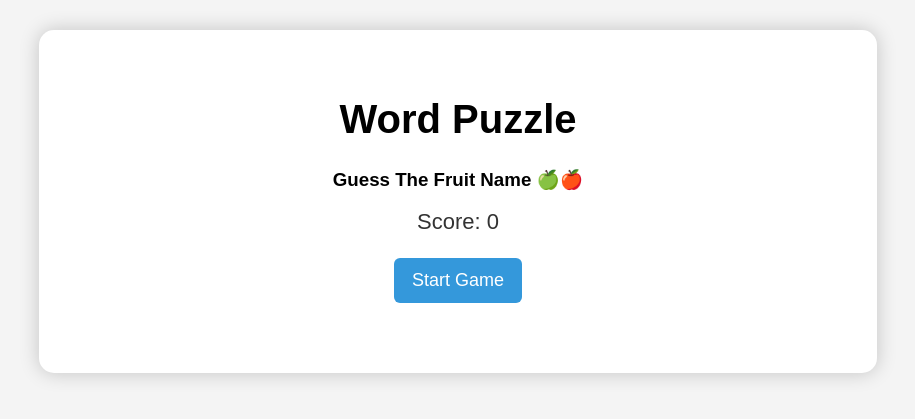
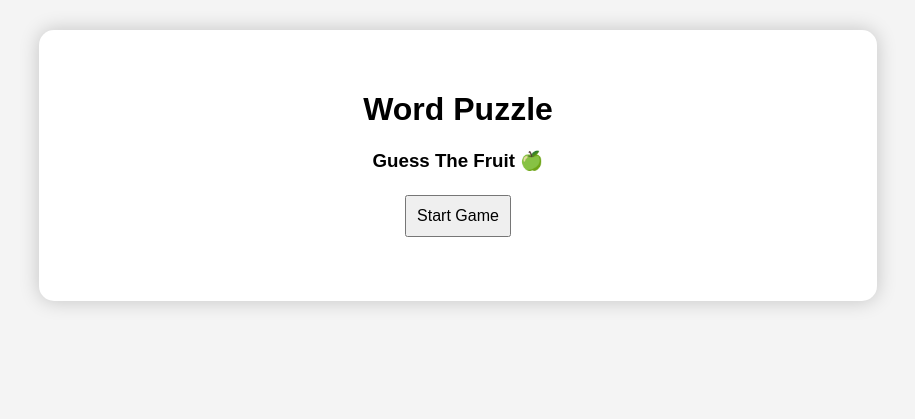
Before and after one commit to anandu112-ai/fruitgame, a Python web app: template templates/index.html in a window 1280 px wide. Shown: the top 419 px of the page, without its empty margins (182-1097 px from the left). Run offline with Jinja, Linux system fonts and the light colour scheme; the template is opened without the code that fills it, so the values that code supplies are empty.

Commit message:
Refactor HTML structure and styles for clarity

```diff
--- a/templates/index.html
+++ b/templates/index.html
@@ -2,17 +2,14 @@
 <html>
 
 <head>
-
-<title>Word Puzzle Game</title>
+<title>Word Puzzle</title>
 
 <style>
-
 body{
 font-family:Arial;
 text-align:center;
 background:#f4f4f4;
 margin-top:30px;
-transition:0.5s;
 }
 
 #box{
@@ -24,52 +21,24 @@ border-radius:15px;
 box-shadow:0 0 20px rgba(0,0,0,0.2);
 }
 
-h1{
-font-size:40px;
-}
-
 #word{
 font-size:40px;
 letter-spacing:12px;
-margin:25px;
+margin:20px;
 }
 
 button{
-padding:12px 18px;
-margin:5px;
-font-size:18px;
+padding:10px;
+margin:4px;
+font-size:16px;
 cursor:pointer;
-border:none;
-border-radius:6px;
-background:#3498db;
-color:white;
-}
-
-button:hover{
-background:#2980b9;
-}
-
-#keyboard{
-margin-top:25px;
-}
-
-#next{
-display:none;
-margin-top:20px;
-background:#2ecc71;
-}
-
-#score{
-font-size:22px;
-margin-top:10px;
-color:#333;
 }
 
 .win{
-animation: winflash 0.6s infinite alternate;
+animation: flash 0.5s infinite alternate;
 }
 
-@keyframes winflash{
+@keyframes flash{
 0%{background:#2ecc71;}
 50%{background:#f1c40f;}
 100%{background:#e74c3c;}
@@ -84,11 +53,7 @@ animation: winflash 0.6s infinite alternate;
 <div id="box">
 
 <h1>Word Puzzle</h1>
-<h3>Guess The Fruit Name 🍏🍎</h3>
-
-<div id="score">Score: 0</div>
-
-<br>
+<h3>Guess The Fruit 🍏</h3>
 
 <button onclick="startGame()">Start Game</button>
 
@@ -98,26 +63,24 @@ animation: winflash 0.6s infinite alternate;
 
 <div id="keyboard"></div>
 
-<button id="next" onclick="startGame()">Next Game</button>
-
 </div>
 
 <script>
 
-let score=0
+let secret_word=""
+let display=[]
+let chance=5
 
 function createKeyboard(){
 
-let keyboard=document.getElementById("keyboard")
-
-keyboard.innerHTML=""
+let k=document.getElementById("keyboard")
+k.innerHTML=""
 
 for(let i=65;i<=90;i++){
 
 let letter=String.fromCharCode(i)
 
 let btn=document.createElement("button")
-
 btn.innerText=letter
 
 btn.onclick=function(){
@@ -125,10 +88,9 @@ guess(letter)
 btn.disabled=true
 }
 
-keyboard.appendChild(btn)
+k.appendChild(btn)
 
 }
-
 }
 
 async function startGame(){
@@ -138,83 +100,48 @@ document.body.classList.remove("win")
 let res=await fetch("/start")
 let data=await res.json()
 
-document.getElementById("word").innerText=data.word.join(" ")
-document.getElementById("chance").innerText="Chance: "+data.chance
-document.getElementById("result").innerText=""
+secret_word=data.word.toLowerCase()
+display=Array(secret_word.length).fill("_")
+chance=5
 
-document.getElementById("next").style.display="none"
-
+updateUI()
 createKeyboard()
 
+document.getElementById("result").innerText=""
 }
 
-async function guess(letter){
+function guess(letter){
 
-let res=await fetch("/guess?letter="+letter)
+letter=letter.toLowerCase()
 
-let data=await res.json()
+let correct=false
 
-document.getElementById("word").innerText=data.word.join(" ")
-document.getElementById("chance").innerText="Chance: "+data.chance
-
-if(data.status=="won"){
-
-score++
-
-document.getElementById("score").innerText="Score: "+score
-
-document.getElementById("result").innerText="🎉 You Won! Word: "+data.answer
-
-document.body.classList.add("win")
-
-confetti()
-
-document.getElementById("next").style.display="inline-block"
-
+for(let i=0;i<secret_word.length;i++){
+if(secret_word[i]==letter){
+display[i]=letter
+correct=true
+}
 }
 
-if(data.status=="lost"){
-
-document.getElementById("result").innerText="💀 Game Over! Word: "+data.answer
-
-document.getElementById("next").style.display="inline-block"
-
+if(!correct){
+chance--
 }
 
+updateUI()
+
+if(!display.includes("_")){
+document.getElementById("result").innerText="🎉 You Won! Word: "+secret_word
+document.body.classList.add("win")
 }
 
-function confetti(){
-
-for(let i=0;i<80;i++){
-
-let conf=document.createElement("div")
-
-conf.style.position="fixed"
-conf.style.width="8px"
-conf.style.height="8px"
-conf.style.backgroundColor="hsl("+Math.random()*360+",100%,50%)"
-conf.style.left=Math.random()*100+"%"
-conf.style.top="-10px"
-conf.style.opacity="0.8"
-conf.style.zIndex="999"
-
-document.body.appendChild(conf)
-
-let fall=setInterval(()=>{
-
-conf.style.top=parseInt(conf.style.top)+5+"px"
-
-if(parseInt(conf.style.top)>window.innerHeight){
-
-conf.remove()
-clearInterval(fall)
-
+if(chance<=0){
+document.getElementById("result").innerText="💀 Game Over! Word: "+secret_word
+}
 }
 
-},20)
-
-}
-
+function updateUI(){
+document.getElementById("word").innerText=display.join(" ")
+document.getElementById("chance").innerText="Chance: "+chance
 }
 
 </script>
```
